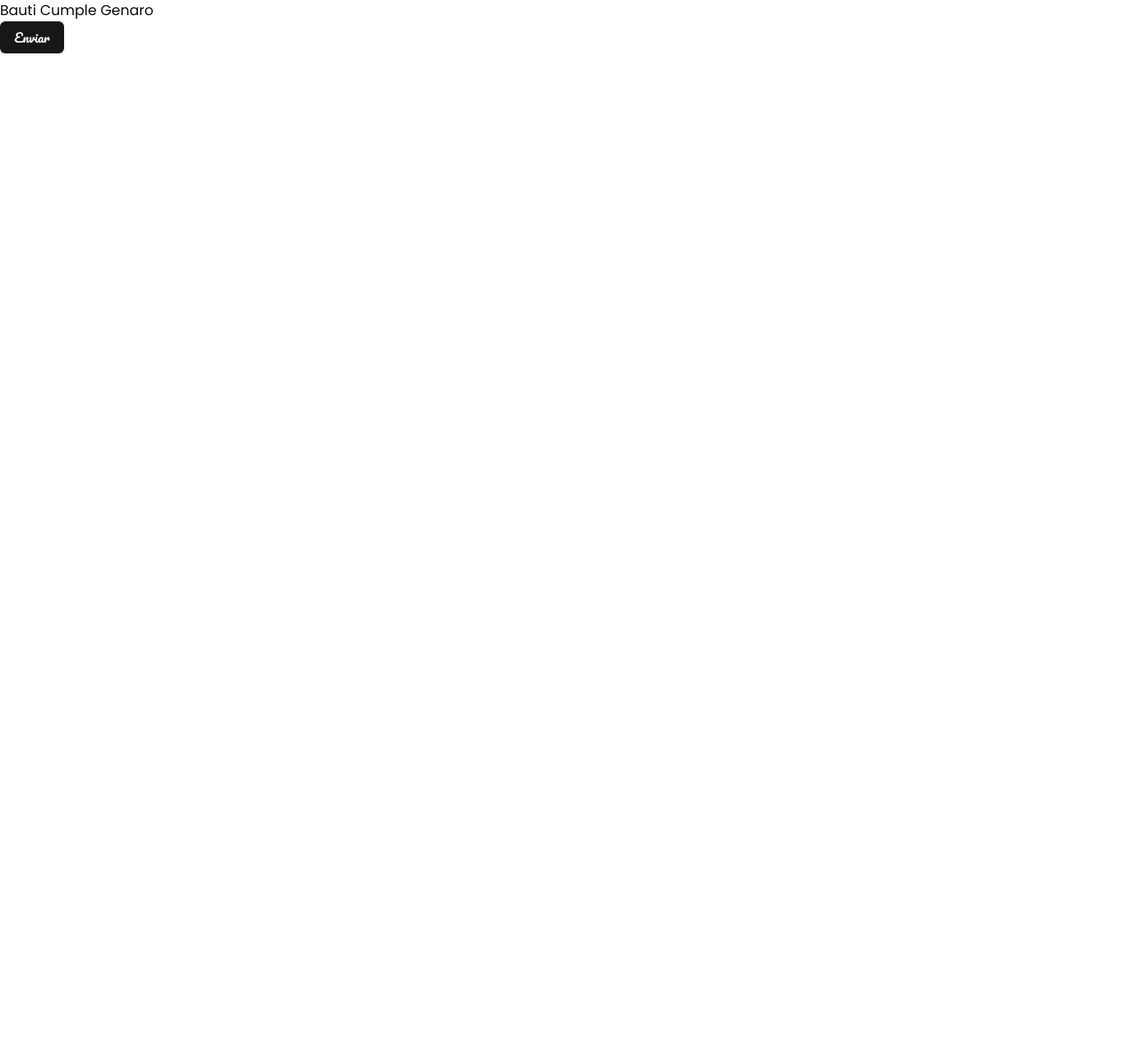
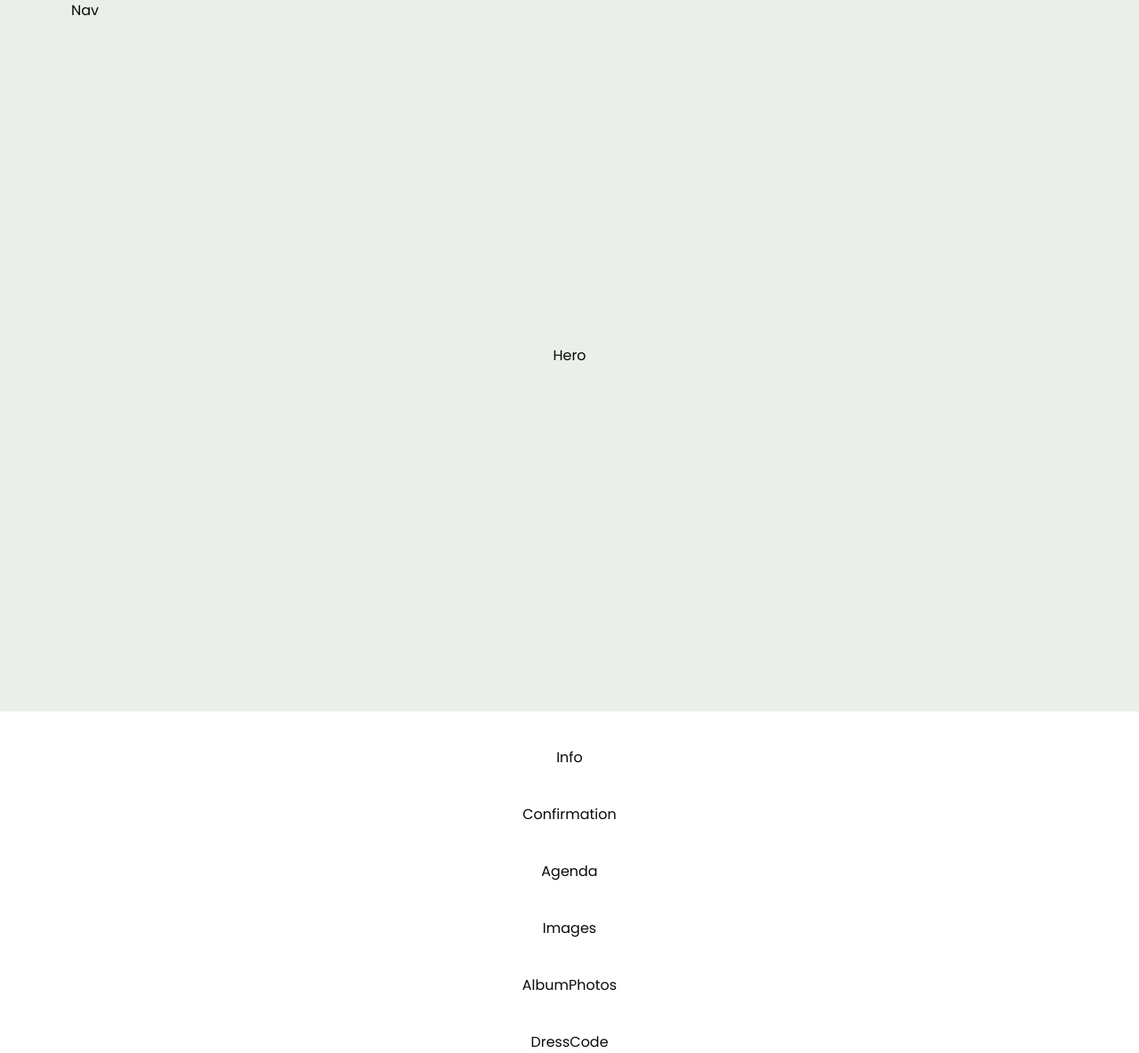
Before and after one commit to rafatreggia/invitaciongenarocumple, a Next.js app in the folder frontend/: page / in a window 1280 px wide. Shown: the whole page at 89% size. Before the commit the page ends 800 px from the top, so only its background shows below. Built offline with nearby package versions, Linux system fonts and the light colour scheme.

Commit message:
comeinzo de trabajo invitacion cumple

```diff
--- a/frontend/app/globals.css
+++ b/frontend/app/globals.css
@@ -74,6 +74,9 @@
     @apply bg-background text-foreground;
     font-family: var(--font-poppins);
   }
+  .myScreen {
+    @apply xl:px-20 lg:px-14 md:px-8 px-4 w-full;
+  }
 }
 
 @layer utilities {
@@ -87,9 +90,9 @@
 }
 
 .pacifico {
-  font-family:var(--font-pacifico);
+  font-family: var(--font-pacifico);
 }
 
 .poppins {
-  font-family:var(--font-poppins);
+  font-family: var(--font-poppins);
 }
--- a/frontend/app/page.tsx
+++ b/frontend/app/page.tsx
@@ -1,12 +1,29 @@
+import Agenda from "@/components/landing/Agenda";
+import AlbumPhotos from "@/components/landing/AlbumPhotos";
+import Confirmation from "@/components/landing/Confirmation";
+import DressCode from "@/components/landing/DressCode";
+import Hero from "@/components/landing/Hero";
+import Images from "@/components/landing/images";
+import Info from "@/components/landing/Info";
+import Nav from "@/components/landing/Nav";
+import MyFont from "@/components/MyFont";
 import { Button } from "@/components/ui/button";
-
 
 export default function Home() {
   return (
-    <div>
-      <h1>Bauti Cumple Genaro</h1>
+    <div className="flex flex-col gap-10 items-center justify-center w-screen overflow-x-hidden">
+      <MyFont></MyFont>
+      <Nav />
+      <div className="w-full bg-myColors-lightGreen">
+        <Hero />
+      </div>
 
-      <Button className="font-pacifico">Enviar</Button>
+      <Info />
+      <Confirmation />
+      <Agenda />
+      <Images />
+      <AlbumPhotos />
+      <DressCode />
     </div>
   );
 }
--- /dev/null
+++ b/frontend/components/MyFont.tsx
@@ -0,0 +1,7 @@
+import React from "react";
+import { pacifico } from "../app/fonts";
+const MyFont = () => {
+  return <div className={`${pacifico.className} hidden`}></div>;
+};
+
+export default MyFont;
--- /dev/null
+++ b/frontend/components/landing/Agenda.tsx
@@ -0,0 +1,9 @@
+import React from 'react'
+
+const Agenda = () => {
+  return (
+    <div>Agenda</div>
+  )
+}
+
+export default Agenda
--- /dev/null
+++ b/frontend/components/landing/AlbumPhotos.tsx
@@ -0,0 +1,9 @@
+import React from 'react'
+
+const AlbumPhotos = () => {
+  return (
+    <div>AlbumPhotos</div>
+  )
+}
+
+export default AlbumPhotos
--- /dev/null
+++ b/frontend/components/landing/Confirmation.tsx
@@ -0,0 +1,9 @@
+import React from 'react'
+
+const Confirmation = () => {
+  return (
+    <div>Confirmation</div>
+  )
+}
+
+export default Confirmation
--- /dev/null
+++ b/frontend/components/landing/DressCode.tsx
@@ -0,0 +1,9 @@
+import React from 'react'
+
+const DressCode = () => {
+  return (
+    <div>DressCode</div>
+  )
+}
+
+export default DressCode
--- /dev/null
+++ b/frontend/components/landing/Hero.tsx
@@ -0,0 +1,9 @@
+import React from 'react'
+
+const Hero = () => {
+  return (
+    <div className='myScreen min-h-[100vh] flex justify-center items-center'>Hero</div>
+  )
+}
+
+export default Hero
--- /dev/null
+++ b/frontend/components/landing/Images.tsx
@@ -0,0 +1,9 @@
+import React from 'react'
+
+const Images = () => {
+  return (
+    <div>Images</div>
+  )
+}
+
+export default Images
--- /dev/null
+++ b/frontend/components/landing/Info.tsx
@@ -0,0 +1,9 @@
+import React from 'react'
+
+const Info = () => {
+  return (
+    <div>Info</div>
+  )
+}
+
+export default Info
--- /dev/null
+++ b/frontend/components/landing/Nav.tsx
@@ -0,0 +1,9 @@
+import React from 'react'
+
+const Nav = () => {
+  return (
+    <div className='myScreen bg-myColors-lightGreen fixed top-0'>Nav</div>
+  )
+}
+
+export default Nav
--- a/frontend/tailwind.config.ts
+++ b/frontend/tailwind.config.ts
@@ -50,6 +50,7 @@ const config: Config = {
           "4": "hsl(var(--chart-4))",
           "5": "hsl(var(--chart-5))",
         },
+        myColors: { gold: "#EAA466", lightGreen: "#EAEFE9", green: "#446656" },
       },
       borderRadius: {
         lg: "var(--radius)",
```
